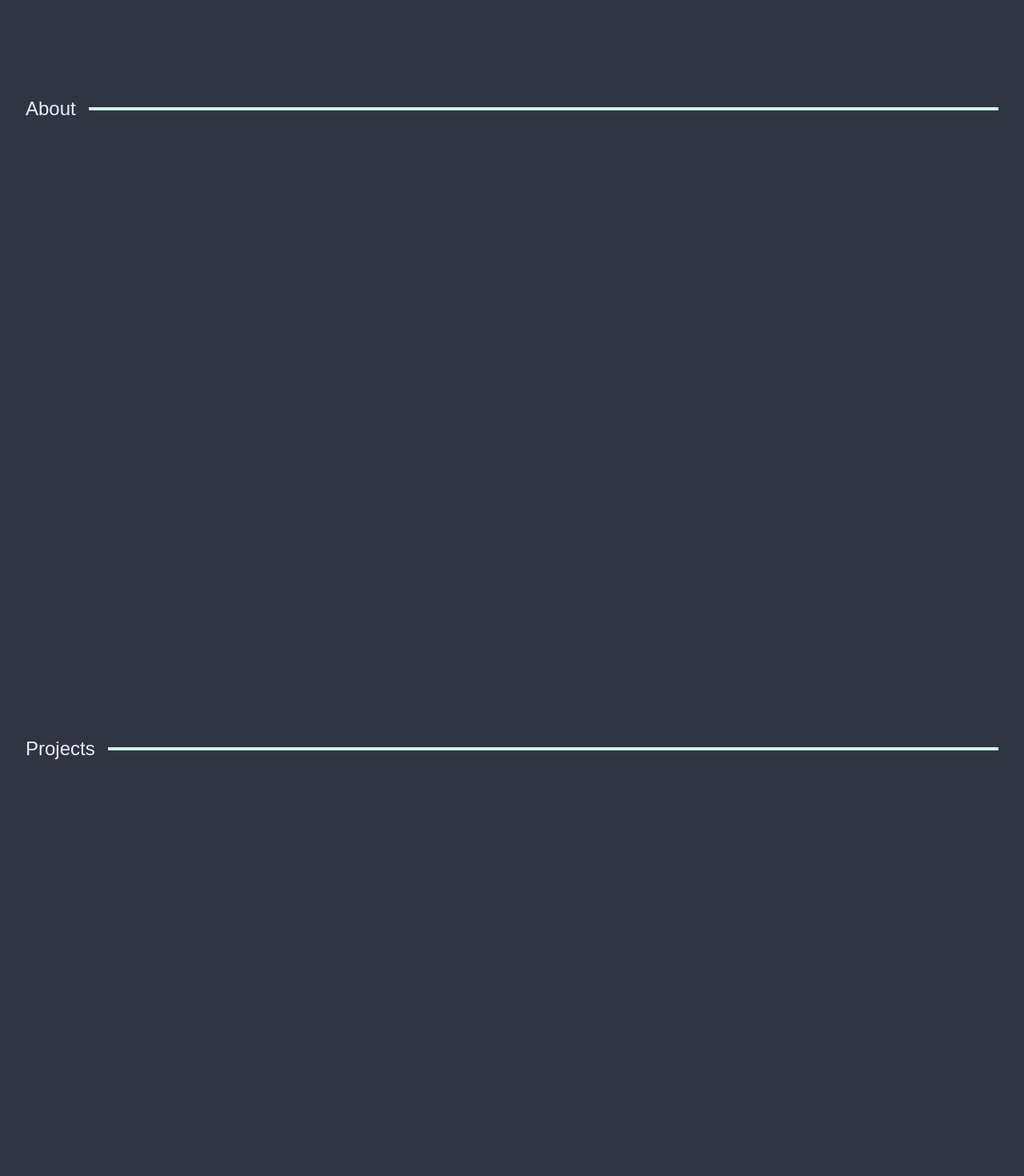
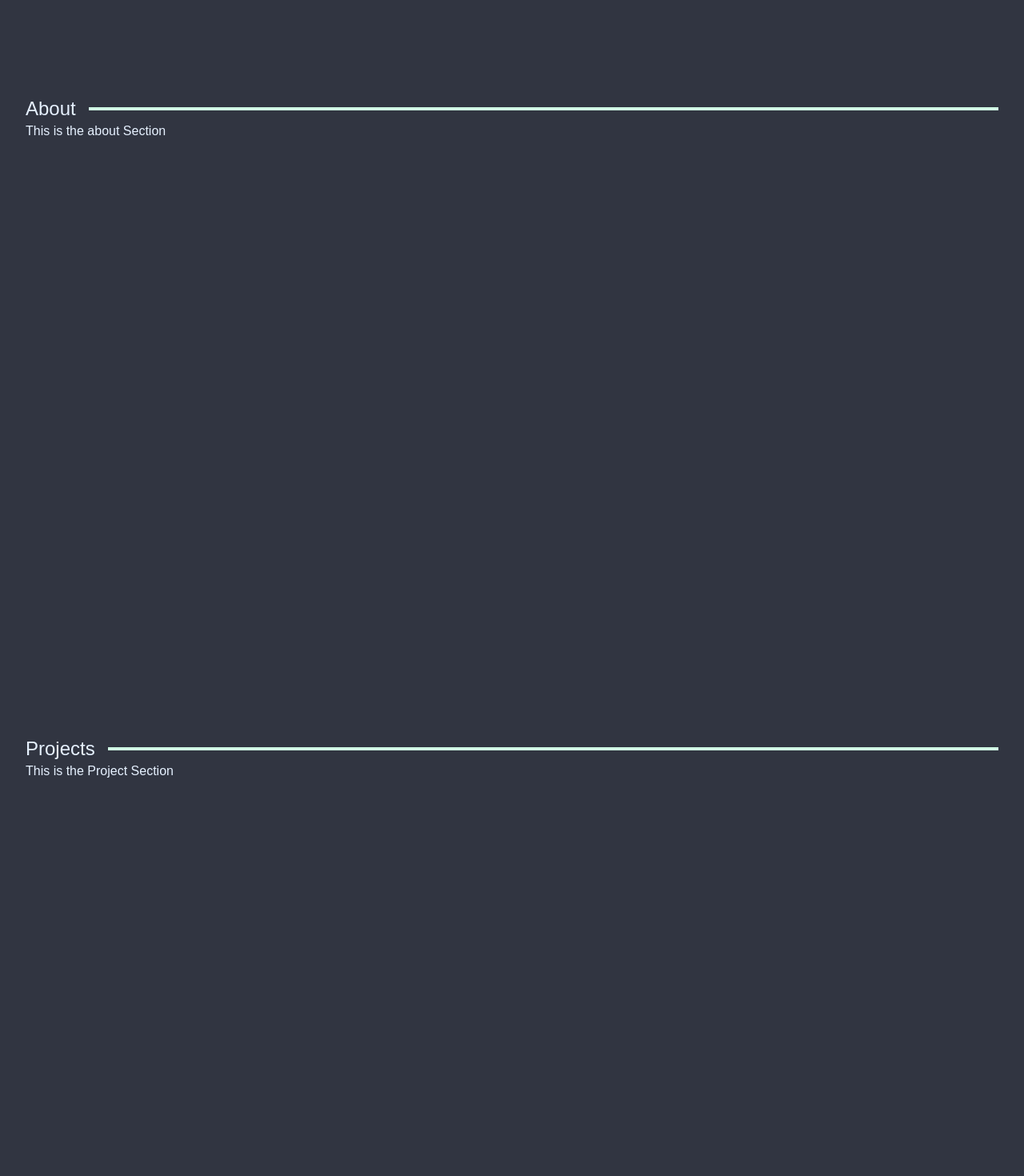
Before and after one commit to luciousmc/portfolio_v2, a Next.js app: page / in a window 1280 px wide. Shown: the part 680-2150 px from the top of the page at 80% size. Built offline with nearby package versions, Linux system fonts and the light colour scheme.

Commit message:
fix header bgcolor

```diff
--- a/components/Header.js
+++ b/components/Header.js
@@ -3,7 +3,7 @@ import Link from 'next/link';
 
 function Header() {
   return (
-    <header className='fixed h-20 w-full flex items-center justify-between px-10 py-5 shadow-lg'>
+    <header className='bg-base fixed h-20 w-full flex items-center justify-between px-10 py-5 shadow-lg'>
       <div className='flex-grow'>
         {/* Title */}
         <h1 className='font-medium'>Brotahman</h1>
--- a/components/Section.js
+++ b/components/Section.js
@@ -1,10 +1,12 @@
-function Section({ title }) {
+function Section({ title, children }) {
   return (
     <section className='w-full h-screen'>
       <div className='flex items-center space-x-4'>
         <h2 className='flex-grow whitespace-nowrap text-2xl'>{title}</h2>
         <div className='h-1 bg-green-100 w-full' />
       </div>
+
+      {children}
     </section>
   )
 }
--- a/pages/index.js
+++ b/pages/index.js
@@ -19,13 +19,19 @@ export default function Home() {
         <HeroSection />
 
         {/* About Section */}
-        <Section title='About' />
+        <Section title='About'>
+          <h3>This is the about Section</h3>
+        </Section>
 
         {/* Projects Section */}
-        <Section title ='Projects' />
+        <Section title ='Projects'>
+          <h3>This is the Project Section</h3>
+        </Section>
 
         {/* Contact Section */}
-        <Section title='Contact' />
+        <Section title='Contact'>
+          This is the contact section
+        </Section>
       </main>
     </>
   )
```
